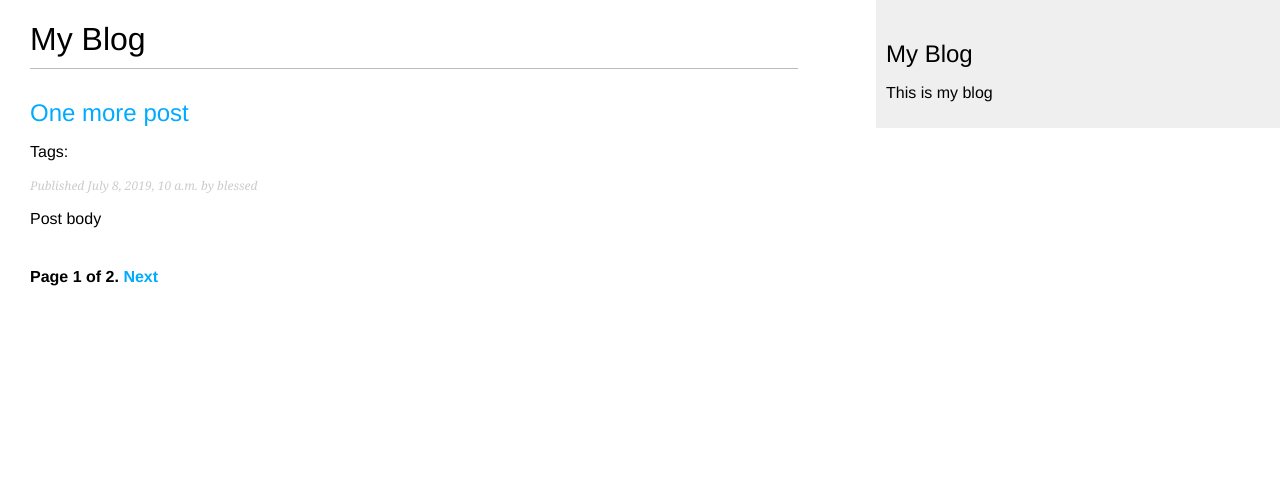
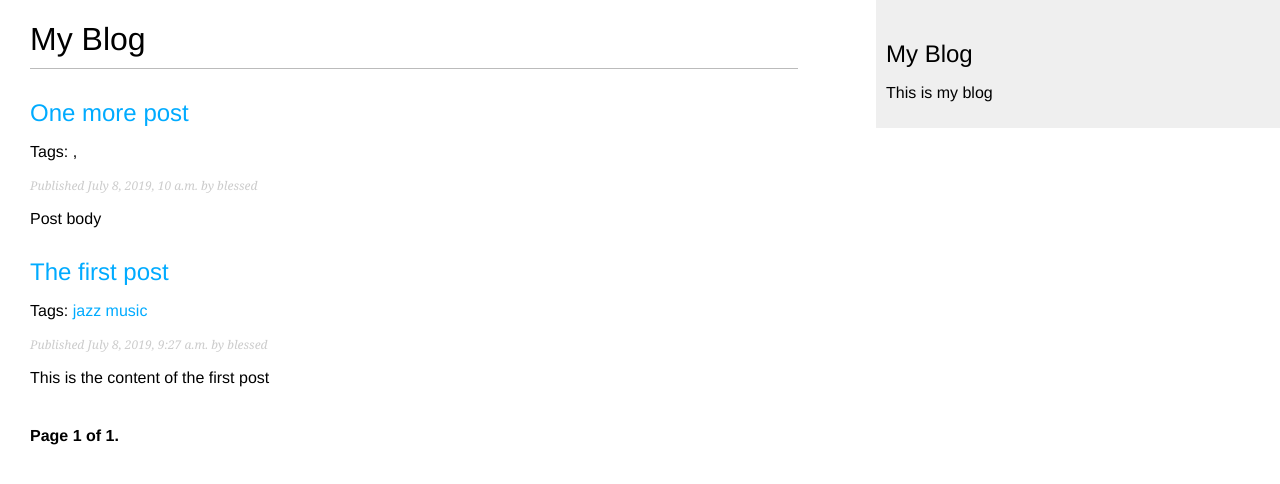
Before and after one commit to blessedsibanda/django-blog, a Django app: page /blog/ in a window 1280 px wide. Shown: the top 484 px of the page. Run offline with Django 3.2, Linux system fonts and the light colour scheme; data comes from the database, SQL or seed files in the repository; parts of the project's set-up code (start-up, migrations or seed data) failed here and were passed over.

Commit message:
tagging functionality

```diff
--- a/blog/templates/blog/post/list.html
+++ b/blog/templates/blog/post/list.html
@@ -4,13 +4,24 @@
 
 {% block content %}
     <h1>My Blog</h1>
+    {% if tag %}
+        <h2>Posts tagged with "{{ tag.name }}"</h2>
+    {% endif %}
     {% for post in posts %}
         <h2>
             <a href="{{ post.get_absolute_url }}">
                 {{post.title}}
             </a>
         </h2>
-        <p class="tags">Tags: {{ post.tags.all|join:", " }}</p>
+        <p class="tags">
+            Tags:
+            {% for tag in post.tags.all %}
+                <a href="{% url 'blog:post_list_by_tag' tag.slug %}">
+                    {{ tag.name }}
+                </a>
+            {% endfor %}
+            {% if not forloop.last %}, {% endif %}
+        </p>
         <p class="date">
             Published {{ post.publish }} by {{ post.author }}
         </p>
@@ -18,5 +29,5 @@
         {{ post.body|truncatewords:30|linebreaks }}
     {% endfor %}
 
-    {% include 'pagination.html' with page=page_obj %}
+    {% include 'pagination.html' with page=posts %}
 {% endblock %}
--- a/blog/urls.py
+++ b/blog/urls.py
@@ -4,8 +4,9 @@ from .import views
 app_name = 'blog'
 urlpatterns = [
     # post views
-    path('', views.PostListView.as_view(), name='post_list'),
-    # path('', views.post_list, name='post_list'),
+    # path('', views.PostListView.as_view(), name='post_list'),
+    path('', views.post_list, name='post_list'),
+    path('tag/<slug:tag_slug>/', views.post_list, name='post_list_by_tag'),
     path('<int:year>/<int:month>/<int:day>/<slug:post>/',
         views.post_detail, name='post_detail'),
     path('<int:post_id>/share/', views.post_share, name='post_share'),
--- a/blog/views.py
+++ b/blog/views.py
@@ -3,7 +3,7 @@ from django.core.mail import send_mail
 from django.core.paginator import Paginator, EmptyPage, \
                                   PageNotAnInteger
 from django.views.generic import ListView
-
+from taggit.models import Tag
 
 from .models import Post, Comment
 from .forms import EmailPostForm, CommentForm
@@ -14,6 +14,32 @@ class PostListView(ListView):
     paginate_by = 1
     context_object_name = 'posts'
     template_name = 'blog/post/list.html'
+
+
+def post_list(request, tag_slug=None):
+    object_list = Post.published.all()
+    tag = None
+    if tag_slug:
+        tag = get_object_or_404(Tag, slug=tag_slug)
+        object_list = object_list.filter(tags__in=[tag])
+
+    paginator = Paginator(object_list, 3)  # 3 posts per page
+    page = request.GET.get('page')
+
+    try:
+        posts = paginator.page(page)
+    except PageNotAnInteger:
+        # If page is not an integer deliver the first page
+        posts = paginator.page(1)
+    except EmptyPage:
+        # If page is out of range deliver last page of results
+        posts = paginator.page(paginator.num_pages)
+    return render(request,
+                'blog/post/list.html',
+                {'posts':posts,
+                 'page': page,
+                 'tag': tag})
+
 
 def post_detail(request, year, month, day, post):
     post = get_object_or_404(Post, slug=post,
```
